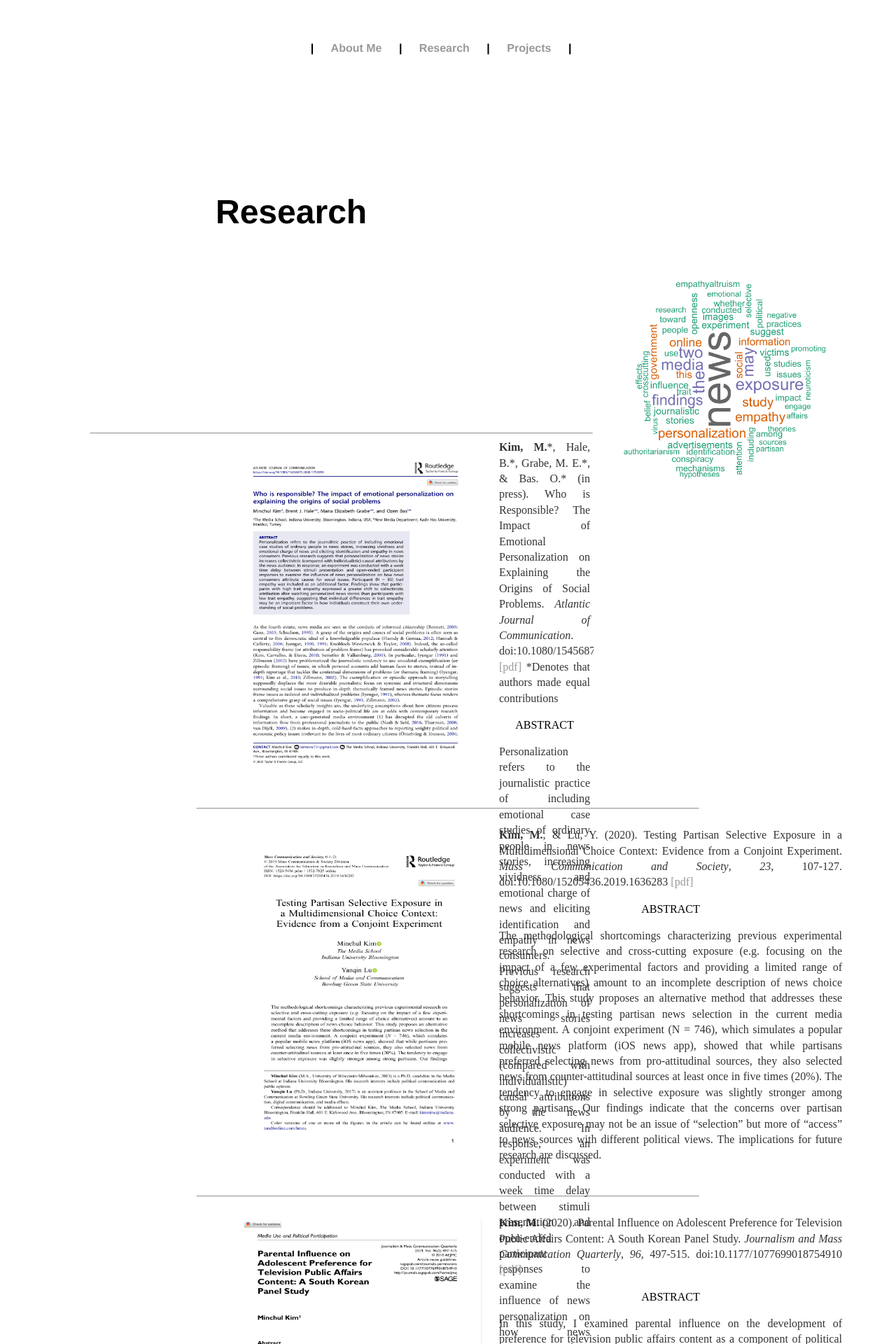
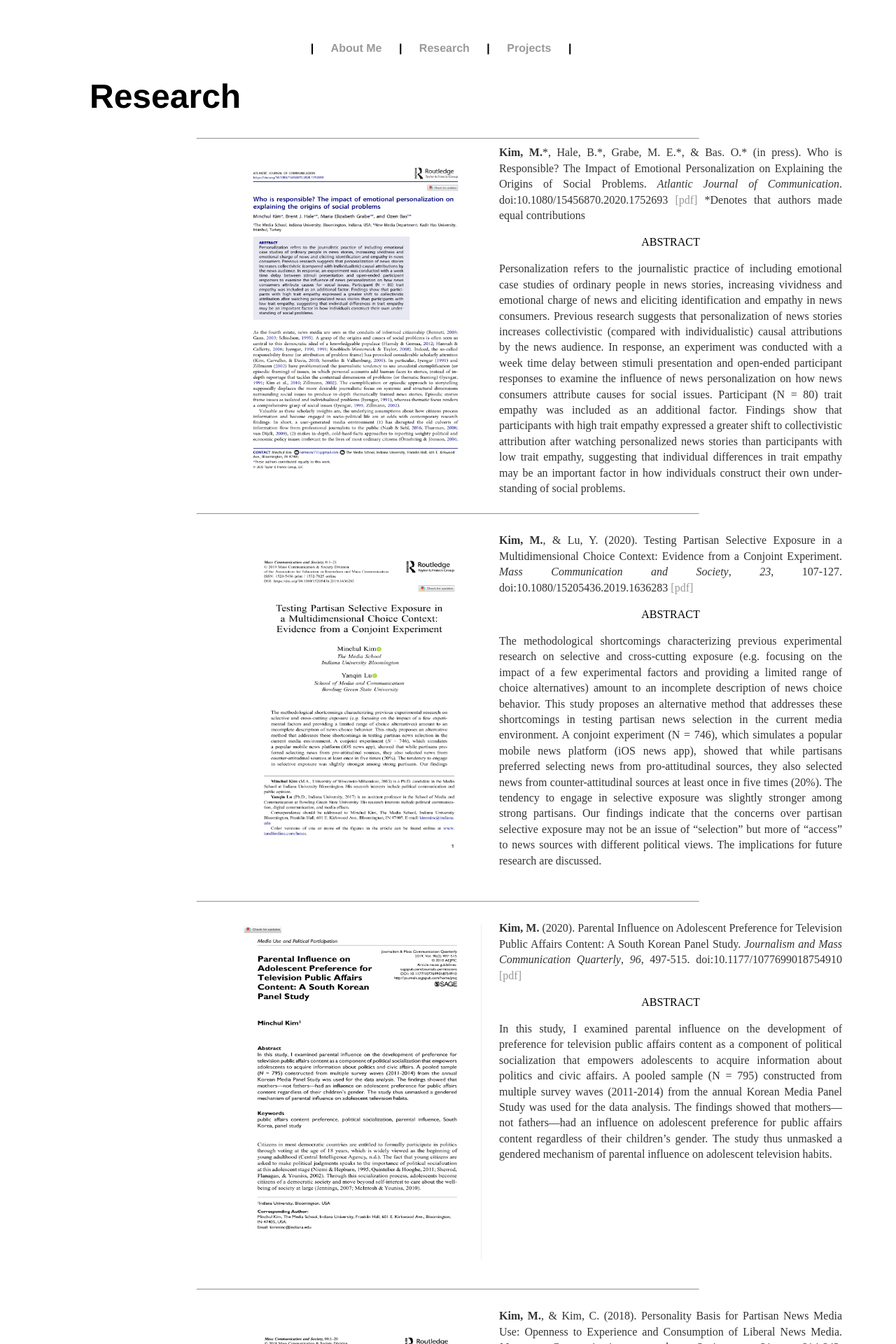
Before and after one commit to minchulkim-phd/minchulkim, a Jekyll site: the page built from research/index.html, in a window 1280 px wide. Shown: the top 1920 px of the page at 70% size. Built offline with Jekyll 4.4.1, drawn with Linux system fonts in a browser that asks for light colours.

Commit message:
Update index.html

```diff
--- a/research/index.html
+++ b/research/index.html
@@ -3,9 +3,7 @@
 title: Minchul Kim(Ph.D.)'s Personal Webpage
 ---
 <div class="blurb">
-	<div class="slide-content">
-	<cetner><h1><br><br><br>Research</h1>
-		<img src="/images/MCK_Research Abstract Wordcloud.png" width="360px;" height="360px;" style="float: right;"></div>
+	<cetner><h1>Research</h1></center>
 	<hr width="70%" alight='left'>
 	<div class="slide-content">
 		<img src="/images/kim et al. 2021.png" width='360px;' height='480px;' style="float:left;margin: 5px 20px;">
@@ -82,4 +80,6 @@
 		<p> Does exposure to videos promoting government conspiracy theories cultivate cynicism toward the government? The results of a randomized experiment suggest that exposure to a video promoting a government conspiracy theory increased belief in the conspiracy immediately after the exposure and two weeks later. It is even more important that the immediate increase in the belief translated into higher levels of distrust in the government two weeks later. Further analysis indicated that engagement with the video might have explained the observed effects of the video on the belief and the distrust. The findings suggest that media messages promoting government conspiracy theories may have the potential to induce long-lasting cynicism toward the government through engaging viewers in the messages and, therefore, increasing belief in the theories.</p>
 		</div>
 	</div>
+</br>
+<center><img src="/images/MCK_Research Abstract Wordcloud.png" width="640px;" height="640px;"></center>
 </div><!-- /.blurb -->
```
